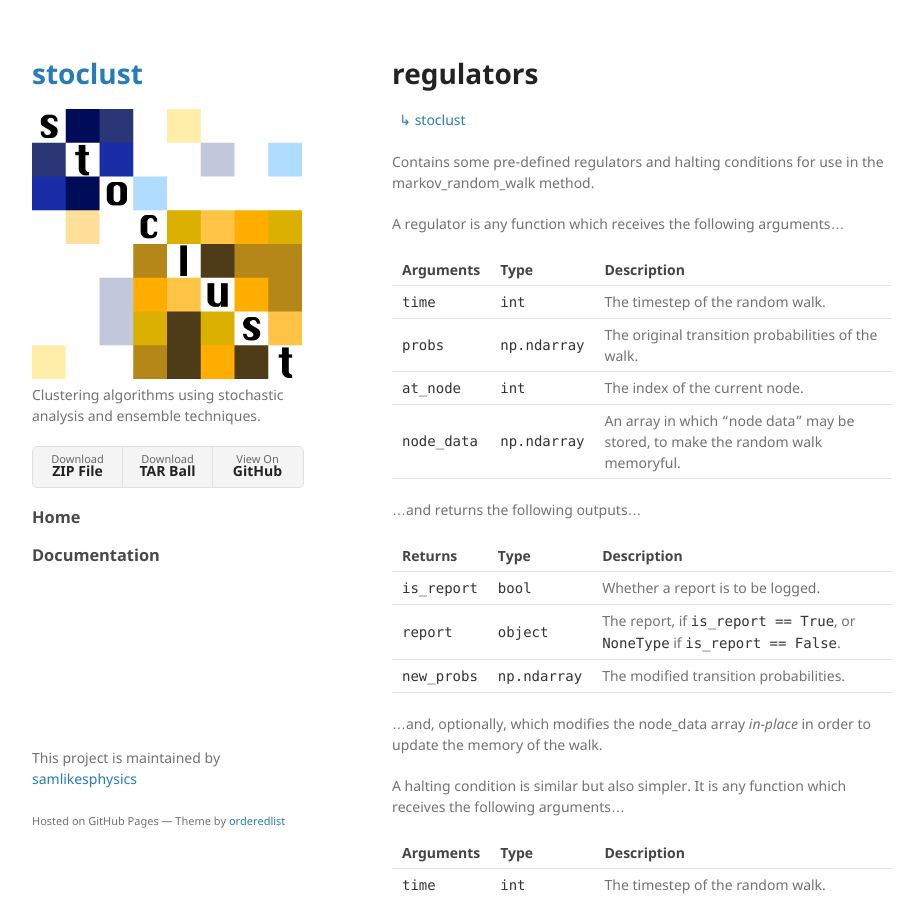
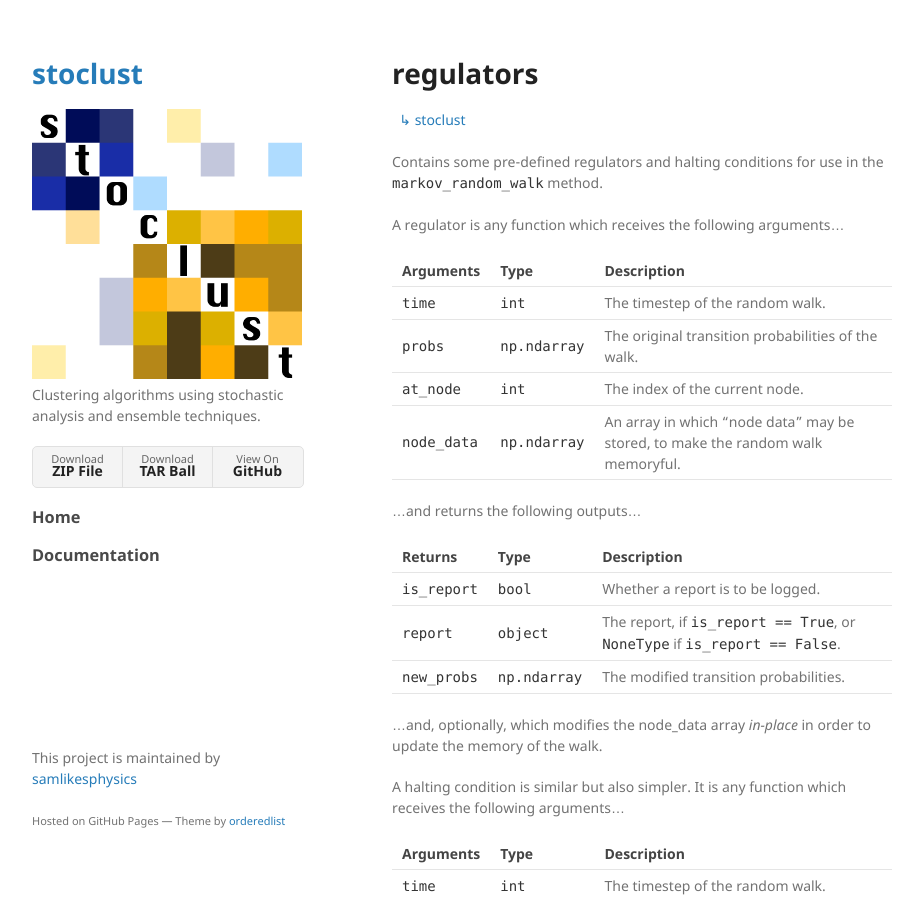
Before and after one commit to samlikesphysics/stoclust, a Jekyll site: the page built from docs/_docs/stoclust/regulators/regulators.md, in a window 1280 px wide and 900 px high. Shown: the whole window, without its empty margins (178-1101 px from the left). Built offline with Jekyll 4.4.1, drawn with Linux system fonts in a browser that asks for light colours.

```diff
--- a/docs/_docs/stoclust/regulators/regulators.md
+++ b/docs/_docs/stoclust/regulators/regulators.md
@@ -8,7 +8,7 @@ list_title: 'Functions'
 ---
 
 Contains some pre-defined regulators and halting
-conditions for use in the markov_random_walk method.
+conditions for use in the `markov_random_walk` method.
 
 A regulator is any function which receives the following arguments...
 
```
